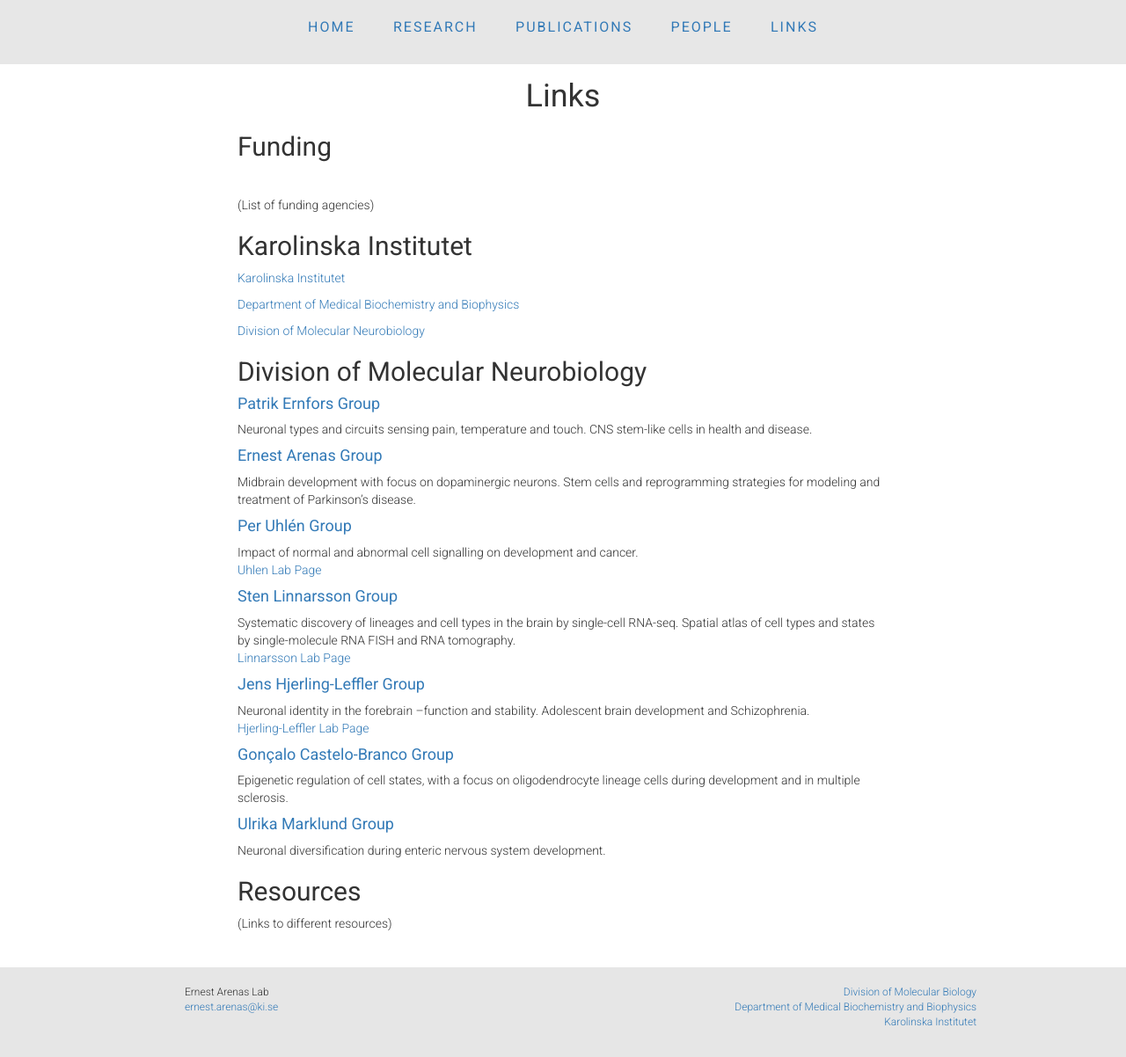
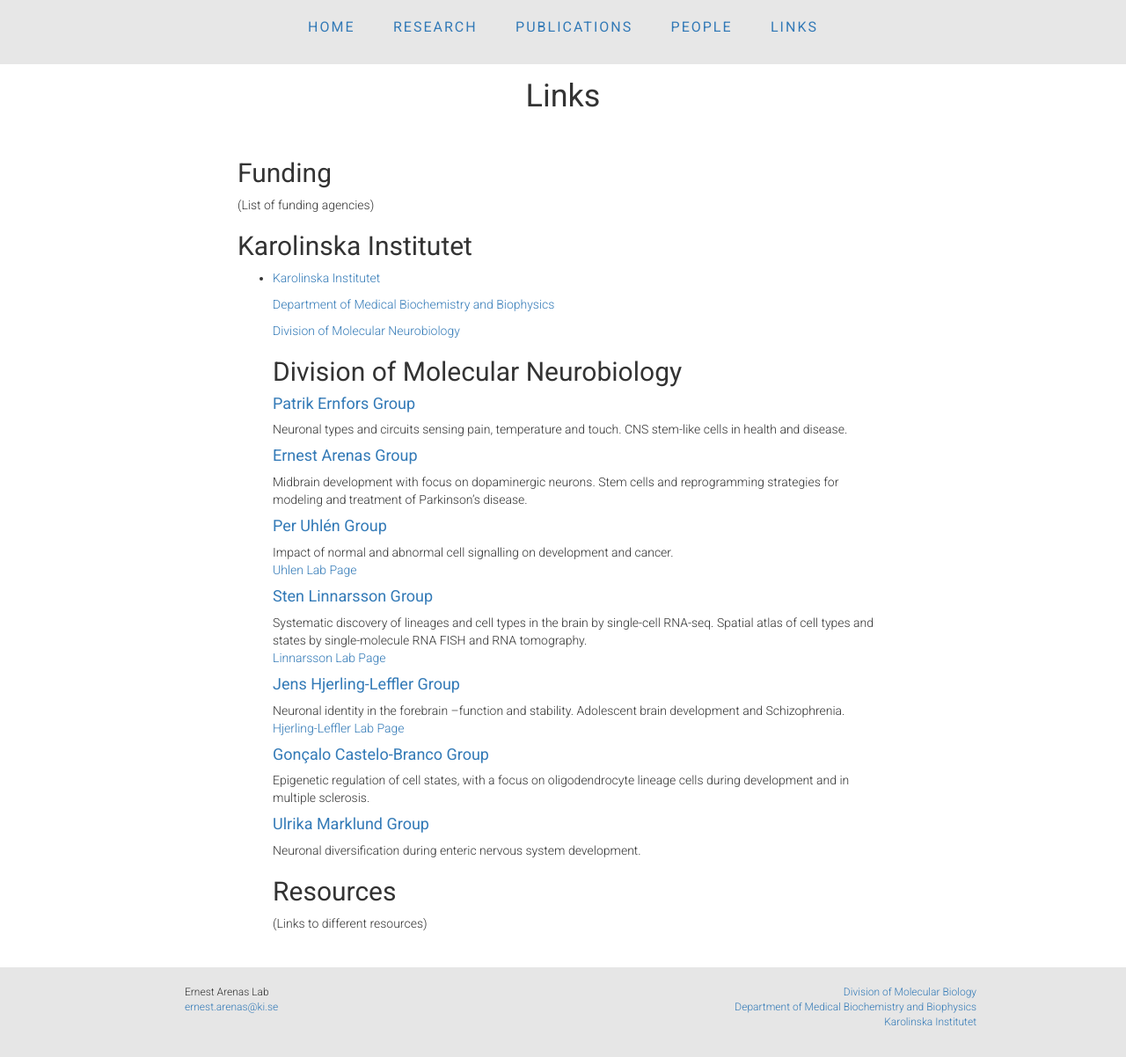
Before and after one commit to ArenasLab/arenaslab.github.io, a Jekyll site: the page links/index.html, which Jekyll copies as it is, in a window 1280 px wide and 1202 px high. Shown: the whole window at 88% size. Built offline with Jekyll 4.4.1, drawn with Linux system fonts in a browser that asks for light colours.

Commit message:
Update index.html

```diff
--- a/links/index.html
+++ b/links/index.html
@@ -26,18 +26,19 @@
   <p>&nbsp;<p>
   <div class="wrap">
 	  <h1 align="center">Links</h1>
-      <h2>Funding</h2>
+
     <div class="post">
   <div class="members">
     <p>&nbsp;<p>
-    <!-- <h1 align="center">Links</h1>
-      <h2>Funding</h2> -->
+    <h2>Funding</h2>
         <p>(List of funding agencies)<p>
       <h2>Karolinska Institutet</h2>
-        <p><a href="http://ki.se/en/startpage">Karolinska Institutet</a></p>
-        <p><a href="http://ki.se/en/mbb/startpage">Department of Medical Biochemistry and Biophysics</a></p>
-        <p><a href="http://ki.se/en/mbb/research-division-of-molecular-neurobiology">Division of Molecular Neurobiology</a></p>
-
+	<ul class="posts">
+	  <li>
+            <p><a href="http://ki.se/en/startpage">Karolinska Institutet</a></p>
+            <p><a href="http://ki.se/en/mbb/startpage">Department of Medical Biochemistry and Biophysics</a></p>
+            <p><a href="http://ki.se/en/mbb/research-division-of-molecular-neurobiology">Division of Molecular Neurobiology</a></p>
+	  </li>
     <h2>Division of Molecular Neurobiology</h2>
     <h4><a href="http://ki.se/en/mbb/patrik-ernfors-group">Patrik Ernfors Group</a></h4>
     <p>Neuronal types and circuits sensing pain, temperature and touch. CNS stem-like cells in health and disease.</p>
```
